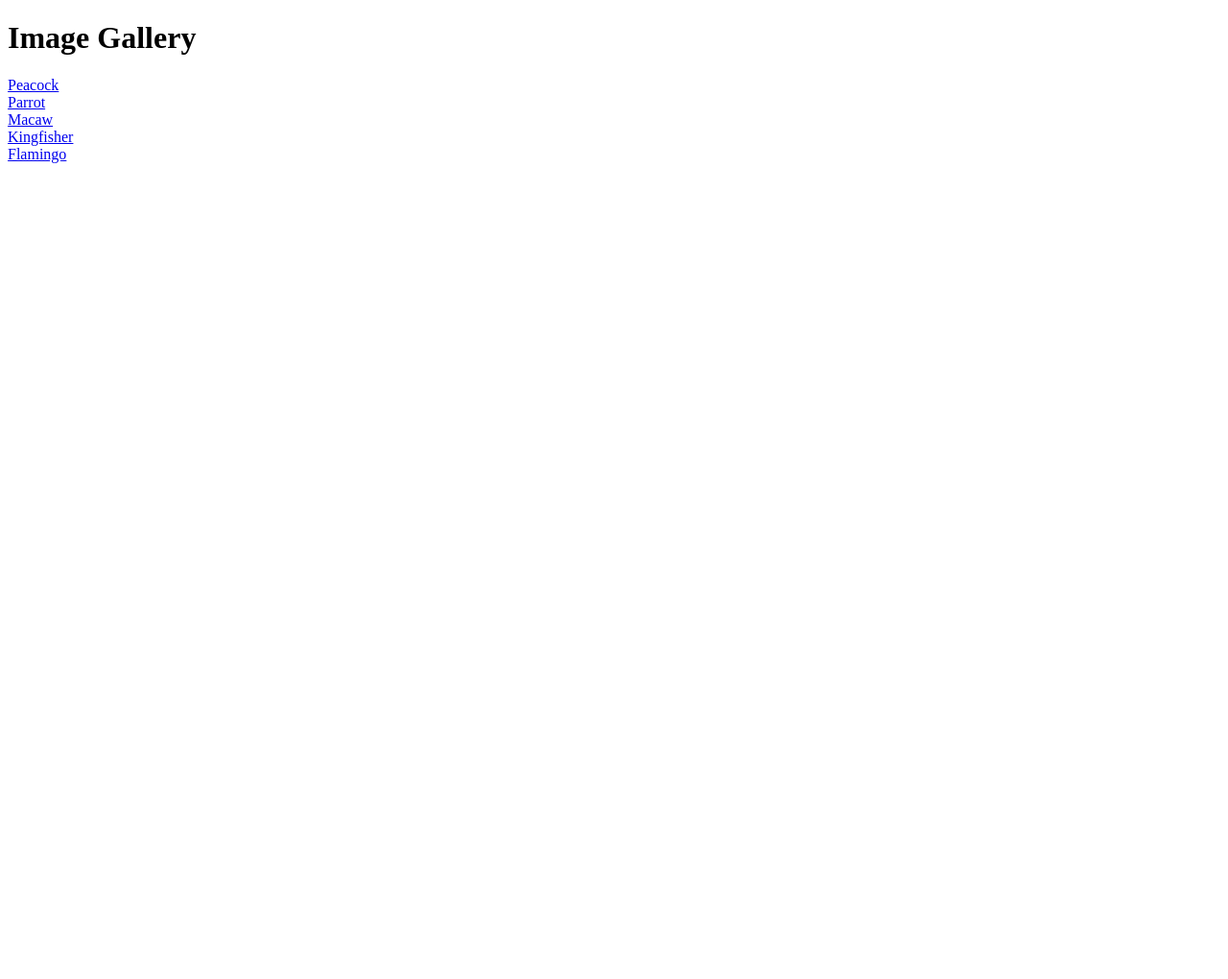
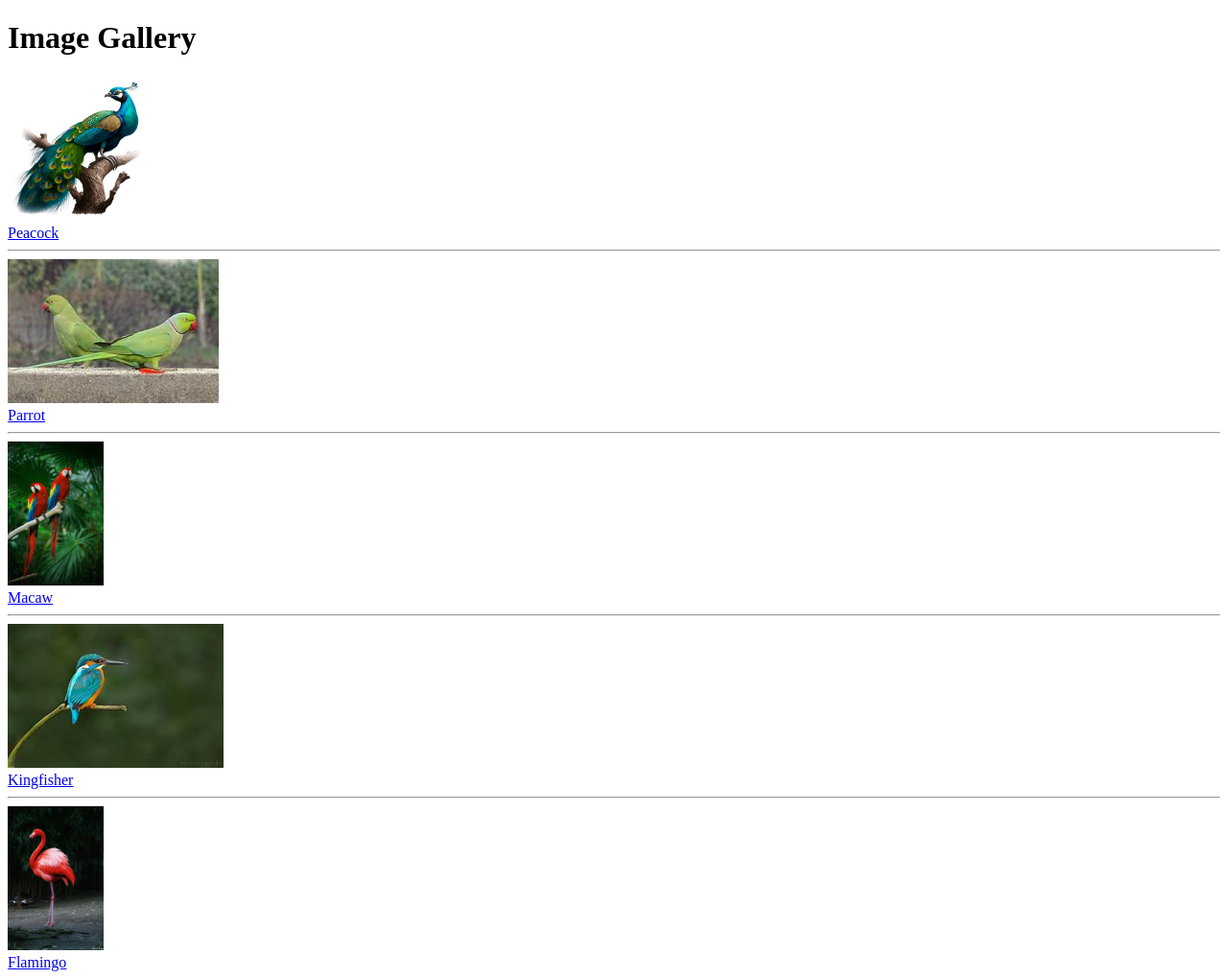
Before and after one commit to gadakhvaishnavi/folder-structure, a plain HTML site: page index.html in a window 1280 px wide. Shown: the whole page at 96% size. Before the commit the page ends 800 px from the top, so only its background shows below. Drawn offline with Linux system fonts and the light colour scheme.

Commit message:
Images added

```diff
--- a/index.html
+++ b/index.html
@@ -7,10 +7,20 @@
 </head>
 <body>
 <h1>Image Gallery</h1>
-<a href="peacock.html">Peacock</a> <br>
-<a href="parrot.html">Parrot</a> <br>
-<a href="macaw.html">Macaw</a> <br>
-<a href="kingfisher.html">Kingfisher</a> <br>
+
+<img src="peacock.png" height="150px" /> <br>
+<a href="peacock.html">Peacock</a> <br> <hr>
+
+<img src="parrot.jpg" height="150" /> <br>
+<a href="parrot.html">Parrot</a> <br> <hr>
+
+<img src="macaw.jpg" height="150" /> <br>
+<a href="macaw.html">Macaw</a> <br> <hr>
+
+<img src="kingfisher.jpg" height="150" /> <br>
+<a href="kingfisher.html">Kingfisher</a> <br> <hr>
+
+<img src="flamingo.jpg" height="150" /> <br>
 <a href="flamingo.html">Flamingo</a> <br>
 </body>
 </html>
```
